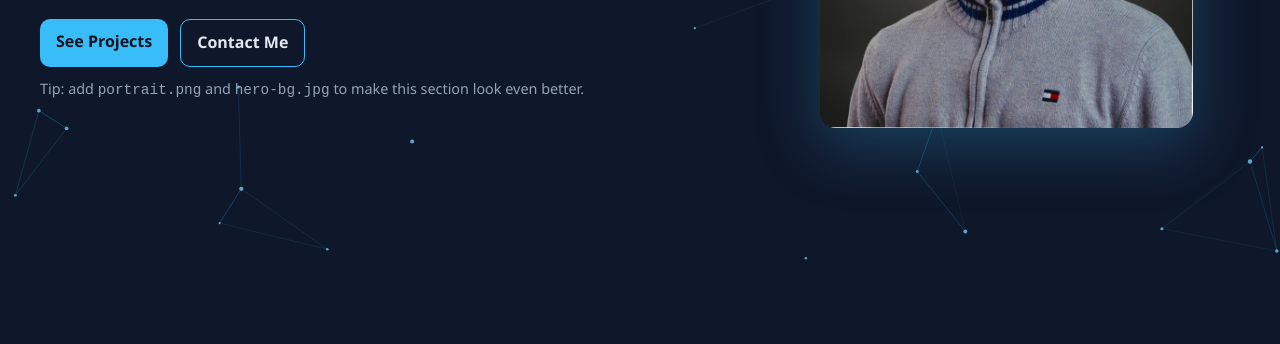
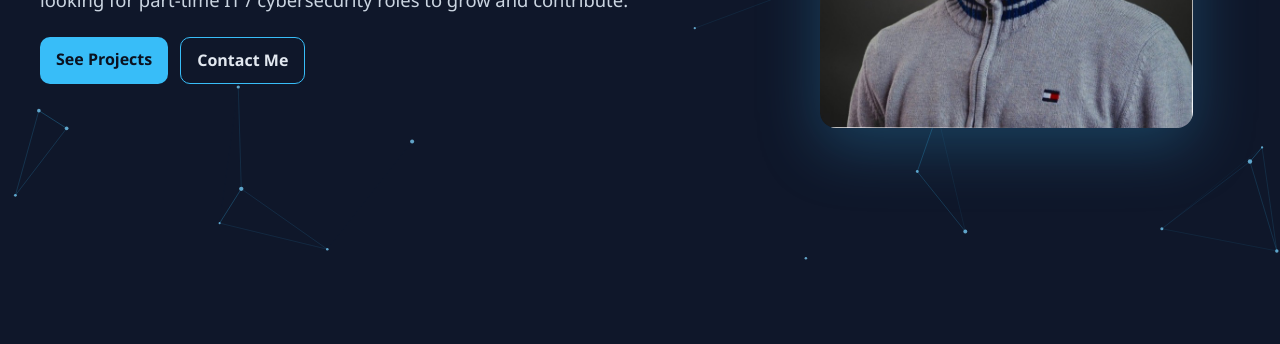
Before and after one commit to Ayazans077/portfolio, a plain HTML site: page index.html in a window 1280 px wide. Shown: the part 417-761 px from the top of the page. Drawn offline with Linux system fonts and the light colour scheme.

Commit message:
Update index.html

```diff
--- a/index.html
+++ b/index.html
@@ -53,7 +53,6 @@
       filter:drop-shadow(0 18px 30px rgba(56,189,248,.25));
       transform:translateY(6px)
     }
-    .hint{margin-top:10px;font-size:.9rem;color:var(--muted)}
 
     @media (max-width:900px){
       .hero-inner{grid-template-columns:1fr}
@@ -103,7 +102,6 @@
           <a class="btn" href="#projects">See Projects</a>
           <a class="btn ghost" href="#contact">Contact Me</a>
         </div>
-        <p class="hint">Tip: add <code>portrait.png</code> and <code>hero-bg.jpg</code> to make this section look even better.</p>
       </div>
 
       <div class="hero-image">
```
